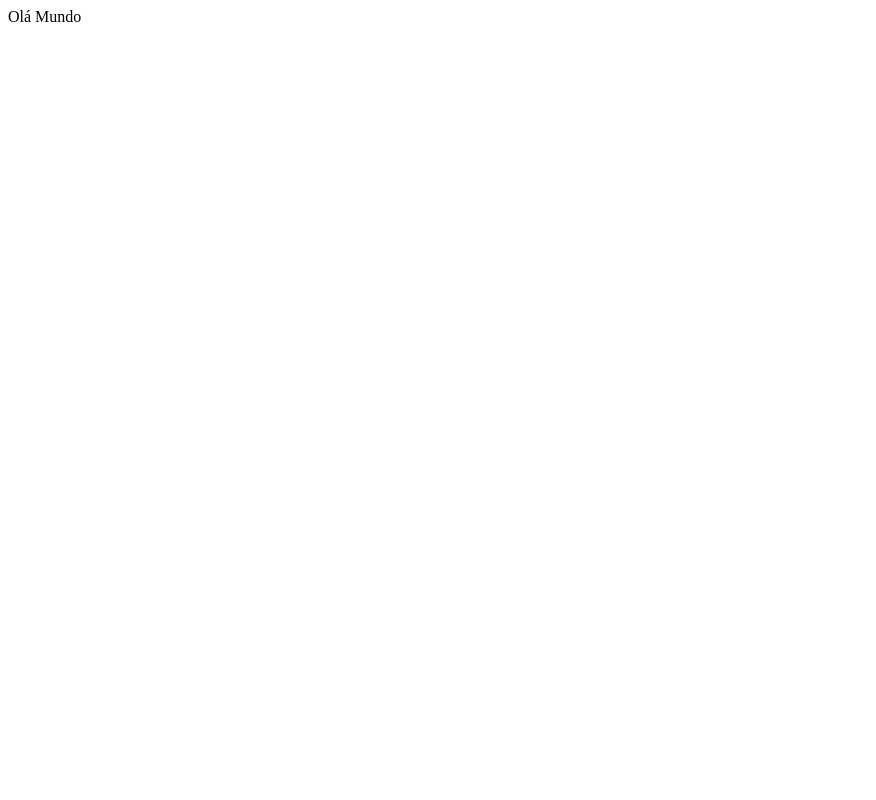
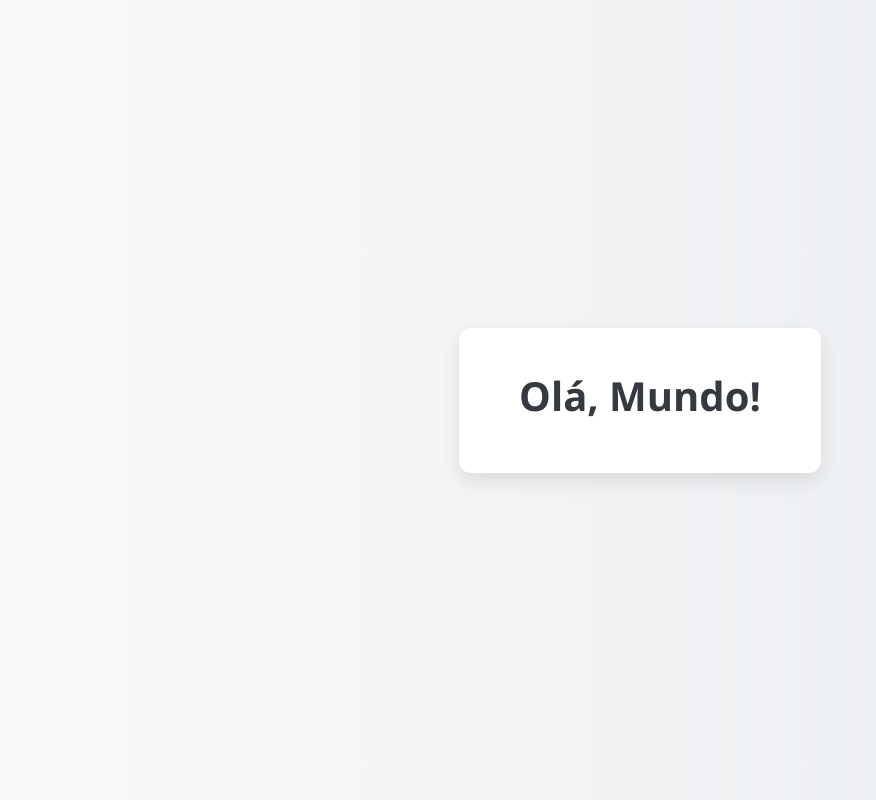
Before and after one commit to leonine1983/git_aula1, a plain HTML site: page index.html in a window 1280 px wide. Shown: the whole page, without its empty margins (0-876 px from the left). Drawn offline with Linux system fonts and the light colour scheme.

Commit message:
Alteração no branch alternativa_a

```diff
--- a/index.html
+++ b/index.html
@@ -1,11 +1,55 @@
 <!DOCTYPE html>
-<html lang="en">
+<html lang="pt-br">
 <head>
     <meta charset="UTF-8">
     <meta name="viewport" content="width=device-width, initial-scale=1.0">
-        <title>Document</title>
+    <title>Bem-vindo</title>
+    <style>
+        /* Reset de margens e fontes básicas */
+        * {
+            margin: 0;
+            padding: 0;
+            box-sizing: border-box;
+        }
+
+        body {
+            font-family: 'Segoe UI', Tahoma, Geneva, Verdana, sans-serif;
+            background: linear-gradient(to right, #f8f9fa, #e9ecef);
+            height: 100vh;
+            display: flex;
+            align-items: center;
+            justify-content: center;
+        }
+
+        .container {
+            background-color: white;
+            padding: 40px 60px;
+            border-radius: 12px;
+            box-shadow: 0 8px 20px rgba(0, 0, 0, 0.1);
+            text-align: center;
+            max-width: 500px;
+        }
+
+        h1 {
+            font-size: 2.5rem;
+            color: #343a40;
+            margin-bottom: 10px;
+        }
+
+        @media (max-width: 600px) {
+            .container {
+                padding: 30px;
+            }
+
+            h1 {
+                font-size: 2rem;
+            }
+        }
+    </style>
 </head>
 <body>
-        Olá Mundo
+    <div class="container">
+        <h1>Olá, Mundo!</h1>
+    </div>
 </body>
 </html>
```
Lines whose indentation alone changed are shown as unchanged.
